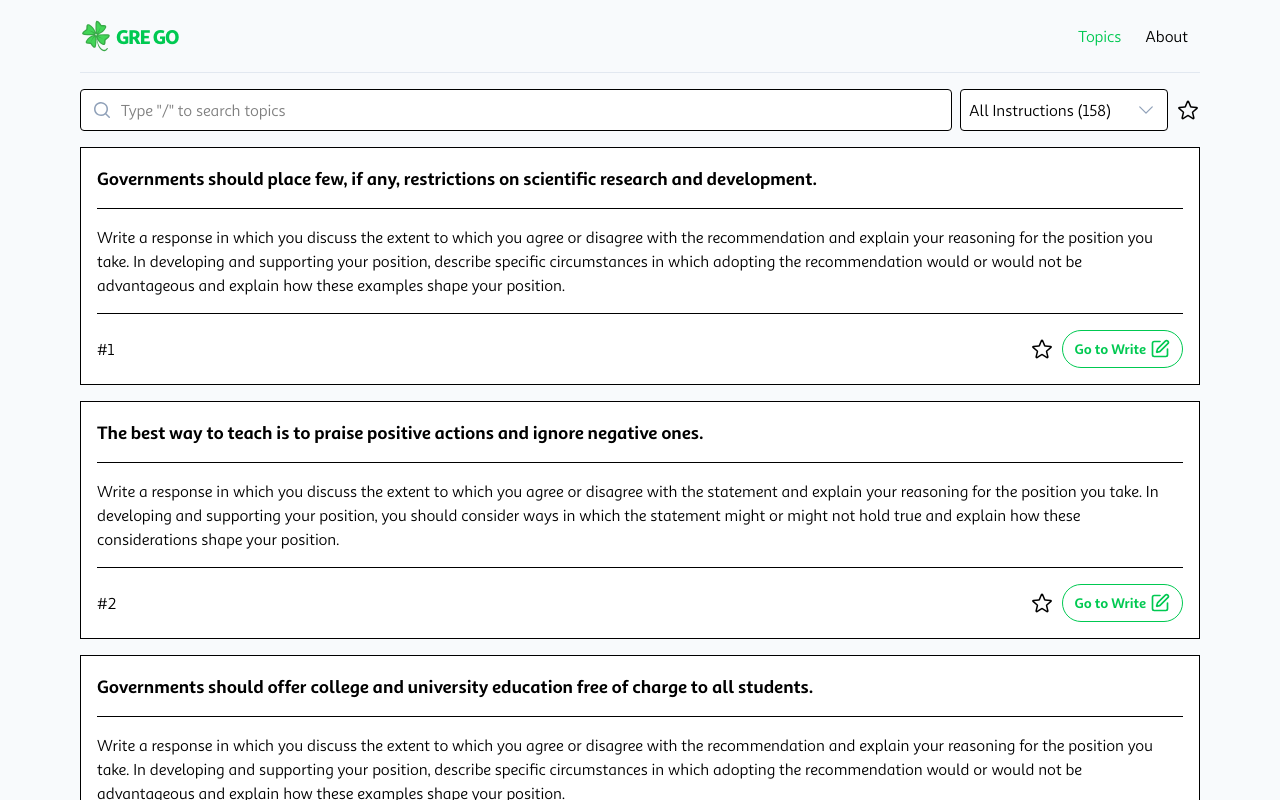
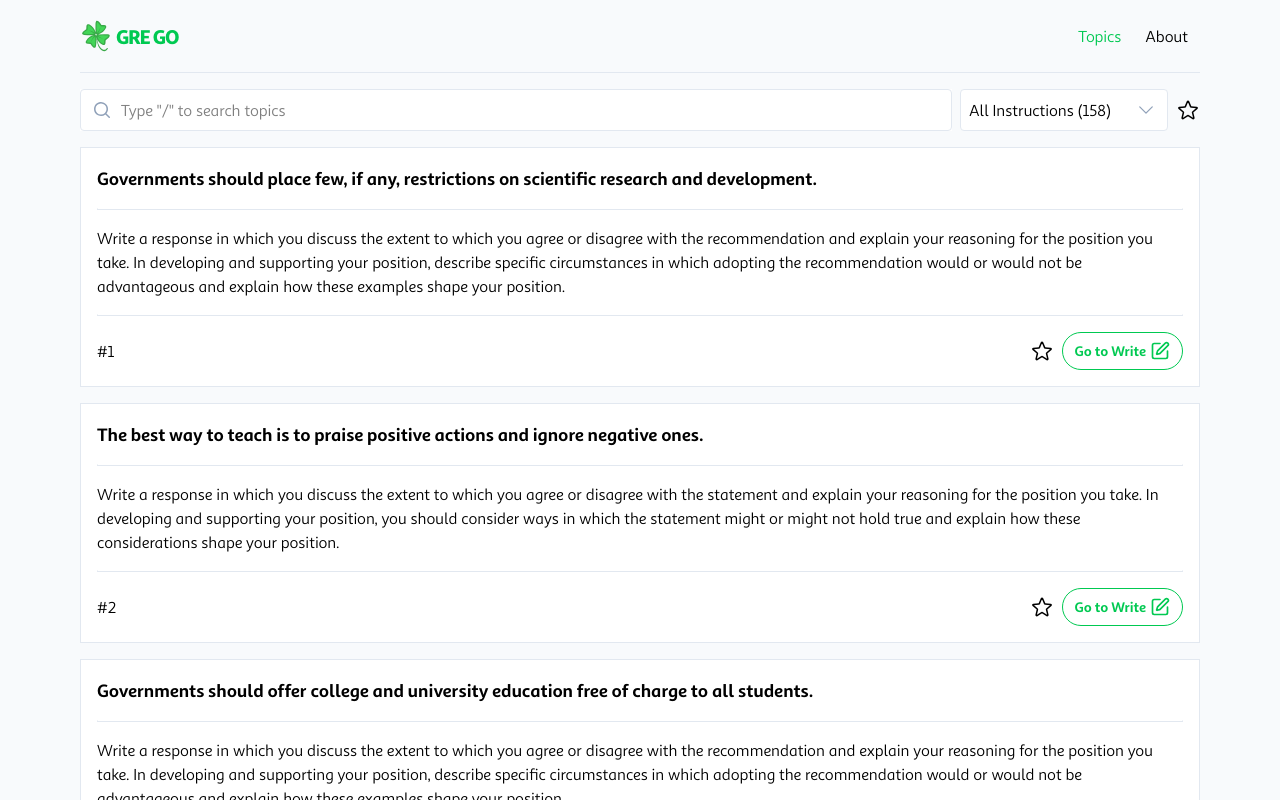
Before and after one commit to shenlu89/grego, a Next.js app: page /topics in a window 1280 px wide. Shown: the top 800 px of the page. Built offline with nearby package versions, Linux system fonts and the light colour scheme.

Commit message:
style: add border styling

```diff
--- a/app/page.tsx
+++ b/app/page.tsx
@@ -59,7 +59,7 @@ export default function Home() {
             <LuShuffle className="size-5" />
           </button>
         </div>
-        <div className="flex flex-col p-4 border bg-white space-y-4">
+        <div className="flex flex-col p-4 border border-slate-200 bg-white space-y-4">
           <div className="text-lg font-bold">
             {selectedTopic?.topic
               ?.split("\n\n")
@@ -67,9 +67,9 @@ export default function Home() {
                 <div key={index}>{p}</div>
               ))}
           </div>
-          <hr />
+          <hr className="border border-slate-200 border-t-transparent" />
           <div>{selectedTopic?.statements}</div>
-          <hr />
+          <hr className="border border-slate-200 border-t-transparent" />
           <div className="flex justify-between items-center">
             <div>#{selectedTopic?.id}</div>
             <div className="flex items-center space-x-2 justify-between">
@@ -98,7 +98,7 @@ export default function Home() {
                 <li key={topic.id}>
                   <Link
                     href={`/topics/${topic.id}`}
-                    className="flex flex-col p-4 space-y-4 bg-white border "
+                    className="flex flex-col p-4 space-y-4 bg-white border border-slate-200"
                   >
                     <div className="flex justify-between">
                       <div>#{topic.id}</div>
@@ -119,7 +119,7 @@ export default function Home() {
                 <li key={topic.id}>
                   <Link
                     href={`/topics/${topic.id}`}
-                    className="flex flex-col p-4 space-y-4 border bg-green-50"
+                    className="flex flex-col p-4 space-y-4 border border-slate-200bg-green-50"
                   >
                     <div className="flex justify-between">
                       <div>#{topic.id}</div>
--- a/app/topics/page.tsx
+++ b/app/topics/page.tsx
@@ -69,14 +69,14 @@ export default function Topics() {
             value={searchQuery}
             onChange={(e) => setSearchQuery(e.target.value)}
             placeholder='Type "/" to search topics'
-            className="w-full px-10 py-2 border rounded focus:outline-none"
+            className="w-full px-10 py-2 border border-slate-200 rounded focus:outline-none"
           />
         </div>
         <div className="flex space-x-2 md:flex-1 flex-auto justify-between">
           <div className="relative w-full md:w-52 mb-4">
             <Listbox value={selectedCategory} onChange={setSelectedCategory}>
               <div className="flex relative">
-                <ListboxButton className="flex w-full p-2 border rounded bg-white text-left">
+                <ListboxButton className="flex w-full p-2 border border-slate-200 rounded bg-white text-left">
                   <div className="flex w-full text-ellipsis whitespace-nowrap">
                     {selectedCategory === "all" ? `All Instructions (${allTopics.length})` : `Type ${selectedCategory} (${allTopics.filter((topic) => topic.category === Number(selectedCategory)).length})`}
                   </div>
@@ -88,7 +88,7 @@ export default function Topics() {
                 </ListboxButton>
                 <ListboxOptions
                   anchor="bottom"
-                  className="w-[var(--button-width)] capitalize rounded border bg-white focus:outline-none mt-1"
+                  className="w-[var(--button-width)] capitalize rounded border border-slate-200 bg-white focus:outline-none mt-1"
                 >                {categories.map((category) => (
                   <ListboxOption key={category} value={category} className={`flex group px-3 py-2 justify-between cursor-pointer hover:bg-slate-100 space-x-2 ${selectedCategory === category ? 'bg-green-100' : ''}`}>
                     {category === "all" ? `All Instructions (${allTopics.length})` : `Type ${category} (${allTopics.filter((topic) => topic.category === Number(category)).length})`}
@@ -111,7 +111,7 @@ export default function Topics() {
         {filteredTopics.map((topic) => (
           <li
             key={topic.id}
-            className={`flex flex-col p-4 border space-y-4 w-full ${completedTopics.find((t: any) => t.id === topic.id)
+            className={`flex flex-col p-4 border border-slate-200 space-y-4 w-full ${completedTopics.find((t: any) => t.id === topic.id)
               ? "bg-green-50"
               : "bg-white"
               }`}
@@ -121,9 +121,9 @@ export default function Topics() {
                 <h2 key={index}>{p}</h2>
               ))}
             </div>
-            <hr />
+            <hr className="border border-slate-200 border-t-transparent" />
             <p>{topic?.statements}</p>
-            <hr />
+            <hr className="border border-slate-200 border-t-transparent" />
             <div className="flex items-center justify-between">
               <div className="flex items-center space-x-2 justify-between">
                 <Link href={`#${topic.id}`}>#{topic.id}</Link>
```
